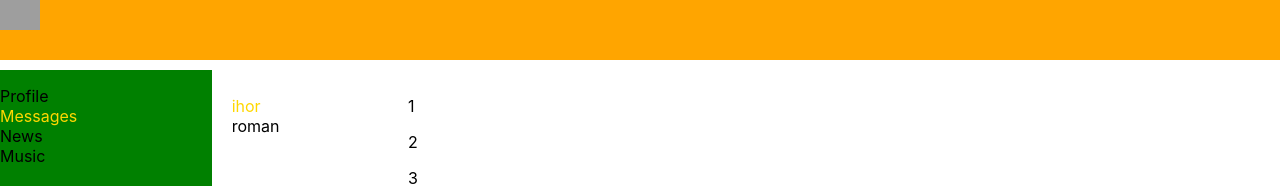
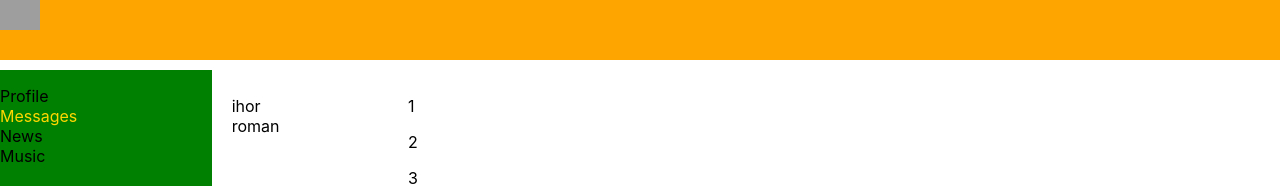
Before and after one commit to Ihornechypor/react-soc, a React (Create React App) app: page /messages in a window 1280 px wide. Shown: the top 186 px of the page. Built offline with nearby package versions, Linux system fonts and the light colour scheme; grey boxes are pictures that could not be loaded.

Commit message:
author as navlink

```diff
--- a/src/pages/Messages/Messages.js
+++ b/src/pages/Messages/Messages.js
@@ -1,4 +1,5 @@
 import React from "react";
+import { NavLink } from "react-router-dom";
 import classes from "./Messages.module.css";
 
 const Messages = () => (
@@ -7,9 +8,11 @@ const Messages = () => (
       <li
         className={`${classes.messages__autor} ${classes.messages__autor_active}`}
       >
-        ihor
+        <NavLink to="/messages/1">ihor</NavLink>
       </li>
-      <li className={classes.messages__autor}>roman</li>
+      <li className={classes.messages__autor}>
+        <NavLink to="/messages/2">roman</NavLink>
+      </li>
     </ul>
     <div className={classes.messages__letters}>
       <p className={classes.messages__letter}>1</p>
```
